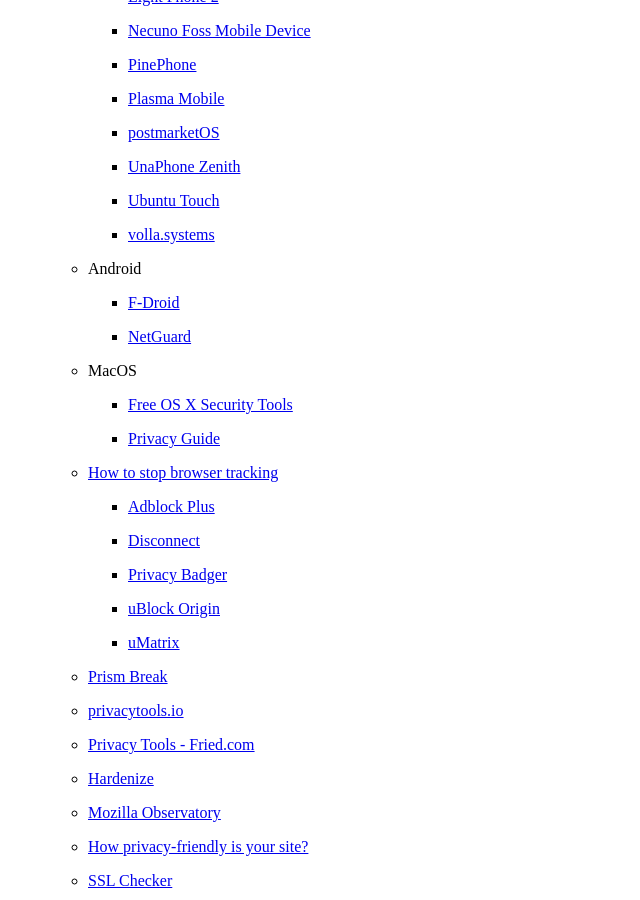
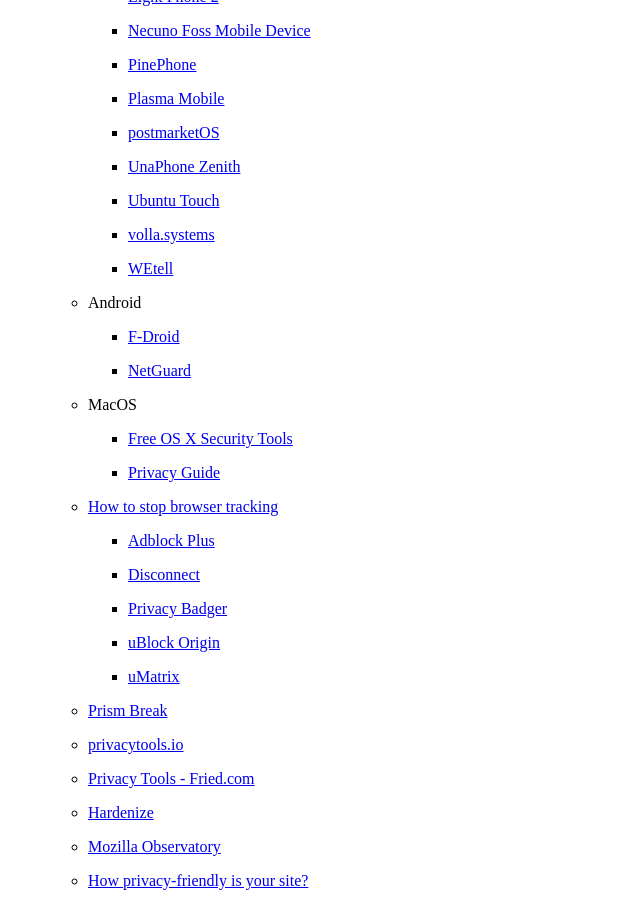
Before and after one commit to wahn/jan_walter_org, a Jekyll site: the page built from links/index.md, in a window 1280 px wide and 900 px high, scrolled down 10087 px. Shown: the whole window, without its empty margins (0-640 px from the left). Built offline with Jekyll 4.4.1, drawn with Linux system fonts in a browser that asks for light colours; Markdown is read by kramdown in place of the engine named in the settings.

Commit message:
WEtell macht Mobilfunk nachhaltig.

```diff
--- a/links/index.md
+++ b/links/index.md
@@ -671,6 +671,8 @@
 
         + [volla.systems](http://volla.systems)
 
+        + [WEtell](https://www.wetell.de/)
+
     - Android
 
         + [F-Droid](https://f-droid.org/en)
```
